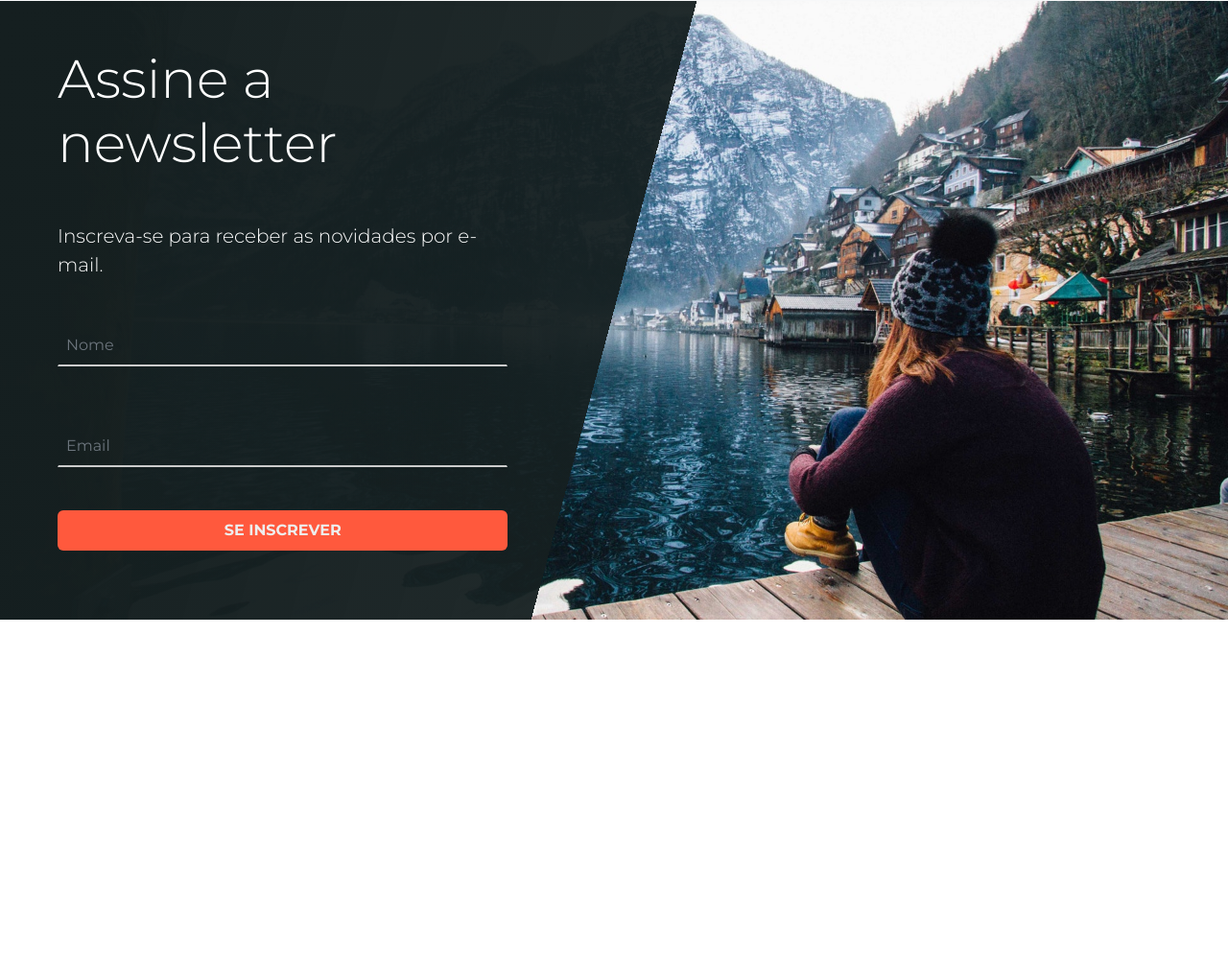
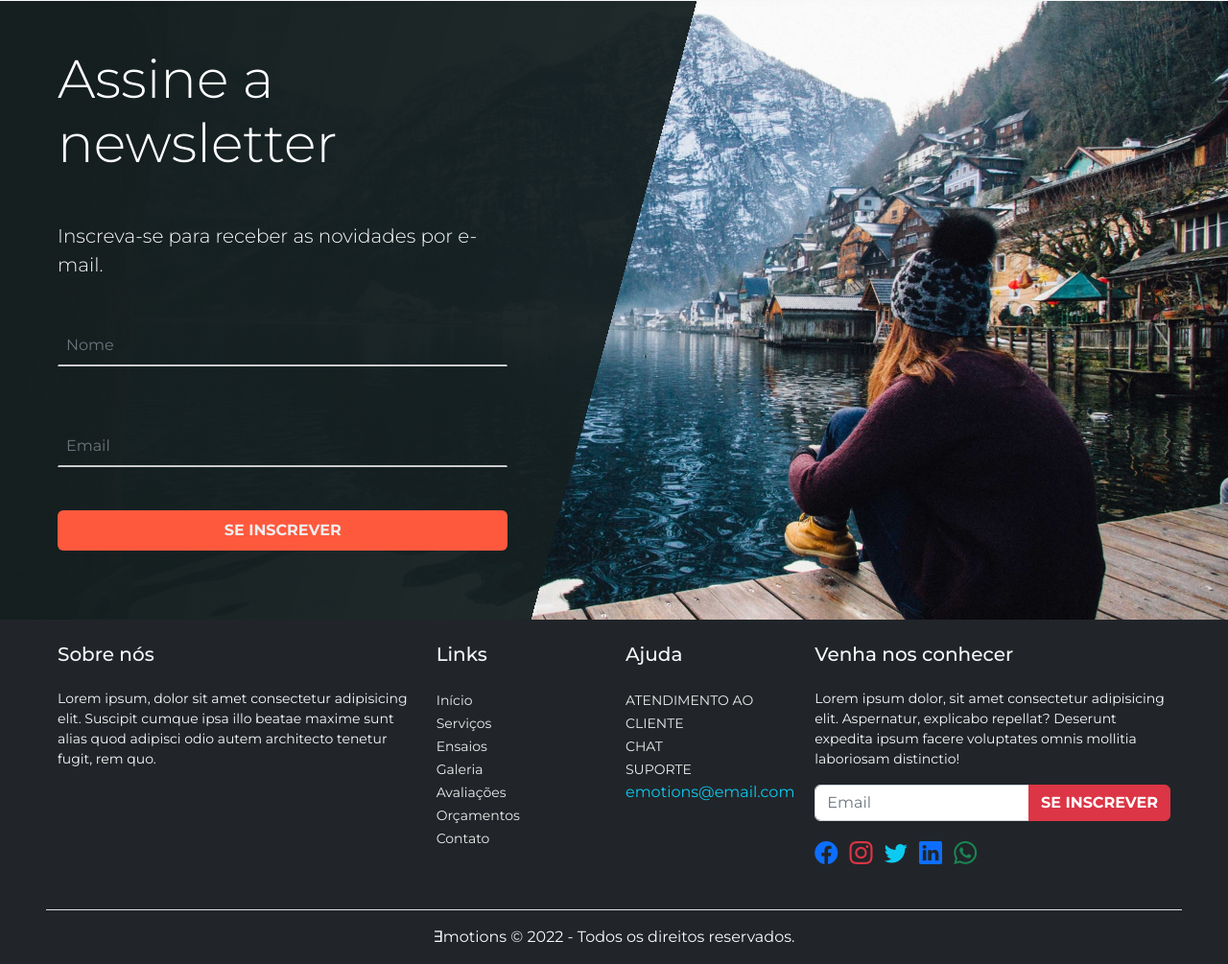
Before and after one commit to alexrla/Emotions, a plain HTML site: page index.html in a window 1280 px wide. Shown: the part 5976-6981 px from the top of the page at 96% size. Before the commit the page ends 6622 px from the top, so only its background shows below. Drawn offline with nearby package versions, Linux system fonts and the light colour scheme.

Commit message:
Criado o rodapé da página

```diff
--- a/assets/styles/style.css
+++ b/assets/styles/style.css
@@ -430,3 +430,30 @@ header {
     width: 80%;
   }
 }
+
+/* Footer */
+.footer-link {
+  color: #EEE;
+
+  font-size: 14px;
+
+  text-decoration: none;
+
+  transition: all .3s;
+}
+
+.footer-link:hover {
+  color: #70AED2;
+
+  text-decoration: underline;
+}
+
+.bi.bi-facebook,
+.bi.bi-instagram,
+.bi.bi-twitter,
+.bi.bi-linkedin,
+.bi.bi-whatsapp {
+  font-size: 1.5rem;
+
+  cursor: pointer;
+}
--- a/index.html
+++ b/index.html
@@ -513,6 +513,115 @@
         </div>
       </div>
     </section>
+    <!-- Footer -->
+    <footer class="bg-dark px-5">
+      <div class="container-fluid">
+        <div class="row text-light py-4">
+          <div class="col-lg-4 col-sm-6">
+            <h5 class="pb-3">Sobre nós</h5>
+            <p class="small">
+              Lorem ipsum, dolor sit amet consectetur adipisicing
+              elit. Suscipit cumque ipsa illo beatae maxime sunt
+              alias quod adipisci odio autem architecto tenetur
+              fugit, rem quo.
+            </p>
+          </div>
+          <div class="col-lg-2 col-sm-6">
+            <h5 class="pb-3">Links</h5>
+            <ul class="list-unstyled">
+              <li>
+                <a href="#" class="footer-link">Início</a>
+              </li>
+              <li>
+                <a href="#" class="footer-link">Serviços</a>
+              </li>
+              <li>
+                <a href="#" class="footer-link">Ensaios</a>
+              </li>
+              <li>
+                <a href="#" class="footer-link">Galeria</a>
+              </li>
+              <li>
+                <a href="#" class="footer-link">Avaliações</a>
+              </li>
+              <li>
+                <a href="#" class="footer-link">Orçamentos</a>
+              </li>
+              <li>
+                <a href="#" class="footer-link">Contato</a>
+              </li>
+            </ul>
+          </div>
+          <div class="col-lg-2 col-sm-6">
+            <h5 class="pb-3">Ajuda</h5>
+            <ul class="list-unstyled">
+              <li>
+                <a href="#" class="footer-link text-uppercase">Atendimento ao Cliente</a>
+              </li>
+              <li>
+                <a href="#" class="footer-link text-uppercase">Chat</a>
+              </li>
+              <li>
+                <a href="#" class="footer-link text-uppercase">Suporte</a>
+              </li>
+              <li>
+                <a href="#" class="text-info text-decoration-none">emotions@email.com</a>
+              </li>
+            </ul>
+          </div>
+          <div class="col-lg-4 col-sm-6">
+            <h5 class="pb-3">Venha nos conhecer</h5>
+            <p class="small">
+              Lorem ipsum dolor, sit amet consectetur adipisicing elit.
+              Aspernatur, explicabo repellat? Deserunt expedita ipsum
+              facere voluptates omnis mollitia laboriosam distinctio!
+            </p>
+            <form action="#" class="mb-3">
+              <div class="input-group">
+                <input
+                  type="email"
+                  class="form-control"
+                  placeholder="Email"
+                  aria-label="Email"
+                  aria-describedby="button-addon"
+                >
+                <button
+                  class="btn btn-danger text-white text-uppercase fw-bold"
+                  type="button"
+                  id="button-addon2"
+                >
+                  Se inscrever
+                </button>
+              </div>
+            </form>
+            <ul class="list-inline">
+              <li class="list-inline-item text-primary">
+                <i class="bi bi-facebook"></i>
+              </li>
+              <li class="list-inline-item text-danger">
+                <i class="bi bi-instagram"></i>
+              </li>
+              <li class="list-inline-item text-info">
+                <i class="bi bi-twitter"></i>
+              </li>
+              <li class="list-inline-item text-primary">
+                <i class="bi bi-linkedin"></i>
+              </li>
+              <li class="list-inline-item text-success">
+                <i class="bi bi-whatsapp"></i>
+              </li>
+            </ul>
+          </div>
+        </div>
+        <div class="row">
+          <div class="col text-center text-light border-top pt-3">
+            <p>
+              ∃motions &copy; 2022 - Todos os direitos reservados.
+            </p>
+          </div>
+        </div>
+      </div>
+    </footer>
     <!-- JavaScript -->
     <script
       src="https://code.jquery.com/jquery-3.6.3.js"
```
